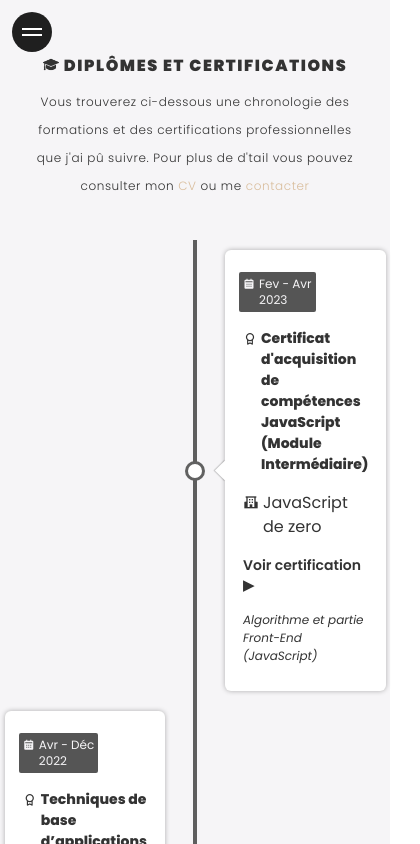
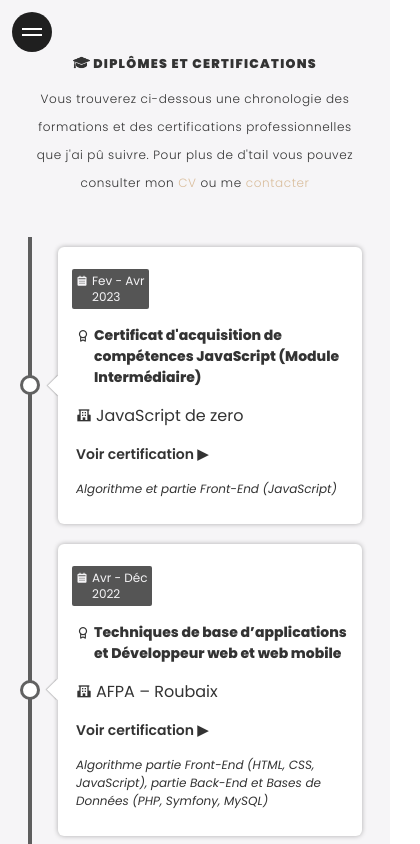
Before and after one commit to willl-8523/portfolio-deploy, a React (Create React App) app: page /portfolio-deploy/formations in a window 390 px wide. Shown: the top 844 px of the page, 420 px wide, since content can reach past the window. Built offline with nearby package versions, Linux system fonts and the light colour scheme.

Commit message:
Ajouter le responsive du composant timeline

```diff
--- a/src/App.css
+++ b/src/App.css
@@ -11,7 +11,7 @@
         position: fixed;
         width: 224px;
         min-height: 100vh;
-        z-index: 10;
+        z-index: 40;
         transform: translateX(-300%);
         transition: transform .3s ease-in-out;
     }
@@ -20,7 +20,7 @@
         position: fixed;
         width: 224px;
         min-height: 100vh;
-        z-index: 10;
+        z-index: 40;
         transform: translateX(0%);
         transition: transform .3s ease-in-out;
     }
@@ -101,7 +101,7 @@
     }
 }
 
-@media screen and (max-width: 600px) {
+@media screen and (max-width: 580px) {
     #title {
         font-size: 1.2em;
     }
@@ -170,7 +170,7 @@
     }
 }
 
-@media screen and (max-width: 385px) {
+@media screen and (max-width: 456px) {
 
     .competenceHeader h1,
     .experienceHeader h1,
@@ -199,4 +199,29 @@
     .timeline-item-content {
         padding-right: 0;
     }
+
+    .timeline-container:after {
+        left: 0px !important;
+    }
+
+    .timeline-item:nth-child(odd) .timeline-item-content .circle {
+        left: -38px !important;
+    }
+
+    .timeline-item {
+        width: 100% !important;
+        padding-right: 0px !important;
+        padding-left: 30px;
+    }
+
+    .timeline-item-content:after {
+        box-shadow: -1px 1px 1px rgba(0, 0, 0, .2) !important;
+        right: 0;
+        left: -8px;
+    }
+
+    .timeline-item-content .circle {
+        left: -38px;
+        z-index: 10 !important;
+    }
 }
```
